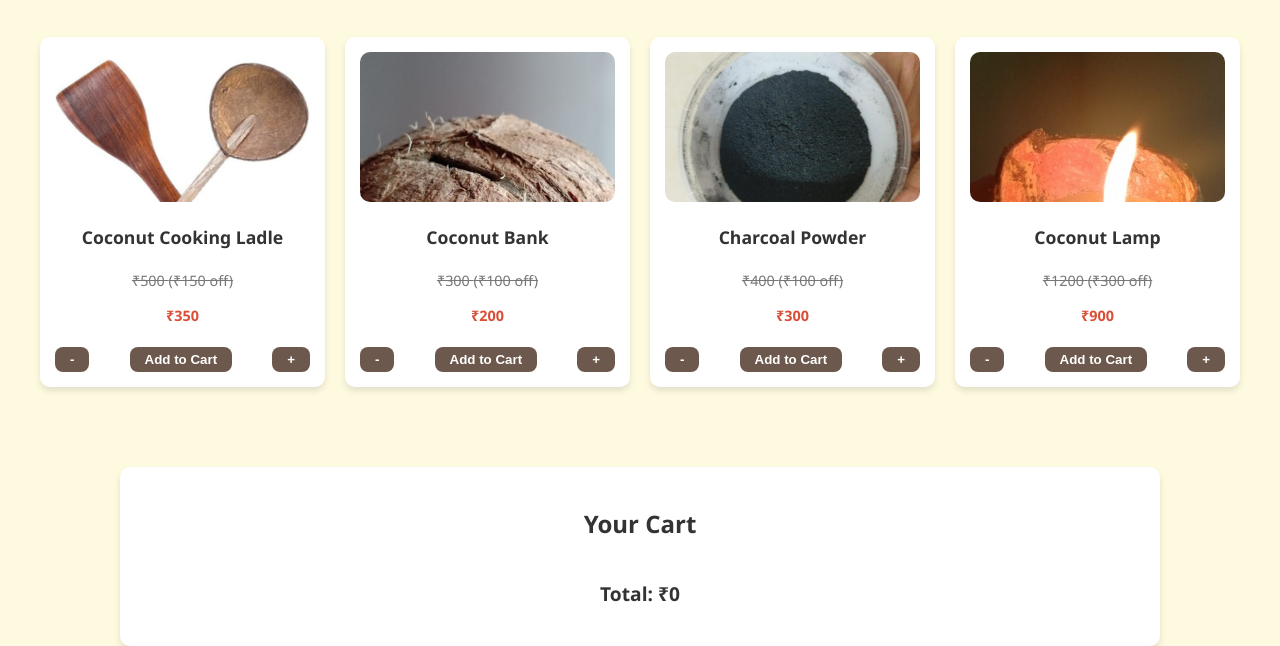
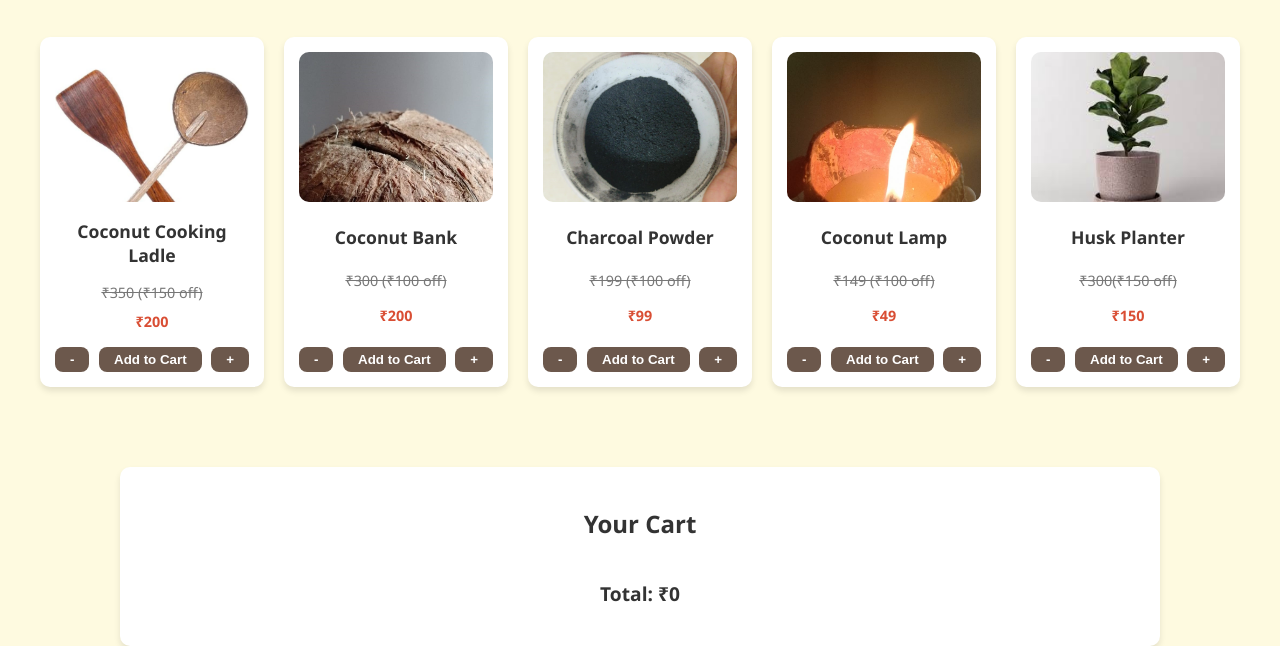
Before and after one commit to lokeshgithub-collab/husk_n_shell_website_final, a plain HTML site: page products.html in a window 1280 px wide. Shown: the part 166-812 px from the top of the page. Drawn offline with Linux system fonts and the light colour scheme.

Commit message:
Add files via upload

```diff
--- a/products.html
+++ b/products.html
@@ -169,7 +169,7 @@
   </div>
   <nav>
     <ul>
-      <li><a href="husk.html">Home</a></li>
+      <li><a href="index.html">Home</a></li>
       <li><a href="delivery.html">Delivery</a></li>
       <li><a href="about.html">About</a></li>
       <li><a href="myaccount.html">MyAccount</a></li>
@@ -180,11 +180,13 @@
 <section class="products">
   <h2>Our Products</h2>
   <div class="product-grid">
+
+    <!-- Coconut Cooking Ladle -->
     <div class="product">
       <img src="images/coco ladle.jpeg" alt="Coco ladle" />
       <h3>Coconut Cooking Ladle</h3>
-      <p class="original-price">₹500 <span>(₹150 off)</span></p>
-      <p class="discount-price">₹350</p>
+      <p class="original-price">₹350 <span>(₹150 off)</span></p>
+      <p class="discount-price">₹200</p>
       <div class="controls">
         <button onclick="decreaseQuantity('Coconut Cooking Ladle')">-</button>
         <button onclick="addToCart('Coconut Cooking Ladle', 350)">Add to Cart</button>
@@ -192,6 +194,7 @@
       </div>
     </div>
 
+    <!-- Coconut Bank -->
     <div class="product">
       <img src="images/cocobank.jpg" alt="Coconut Bank" />
       <h3>Coconut Bank</h3>
@@ -204,11 +207,12 @@
       </div>
     </div>
 
+    <!-- Charcoal Powder -->
     <div class="product">
       <img src="images/charcoal powder.jpg" alt="Charcoal Powder" />
       <h3>Charcoal Powder</h3>
-      <p class="original-price">₹400 <span>(₹100 off)</span></p>
-      <p class="discount-price">₹300</p>
+      <p class="original-price">₹199 <span>(₹100 off)</span></p>
+      <p class="discount-price">₹99</p>
       <div class="controls">
         <button onclick="decreaseQuantity('Charcoal Powder')">-</button>
         <button onclick="addToCart('Charcoal Powder', 300)">Add to Cart</button>
@@ -216,17 +220,32 @@
       </div>
     </div>
 
+    <!-- Coconut Lamp -->
     <div class="product">
-      <img src="images/cocolamp.jpg" alt="Coconut lamp" />
+      <img src="images/cocolamp.jpg" alt="Coconut Lamp" />
       <h3>Coconut Lamp</h3>
-      <p class="original-price">₹1200 <span>(₹300 off)</span></p>
-      <p class="discount-price">₹900</p>
+      <p class="original-price">₹149 <span>(₹100 off)</span></p>
+      <p class="discount-price">₹49</p>
       <div class="controls">
         <button onclick="decreaseQuantity('Coconut Lamp')">-</button>
         <button onclick="addToCart('Coconut Lamp', 900)">Add to Cart</button>
         <button onclick="increaseQuantity('Coconut Lamp')">+</button>
       </div>
     </div>
+
+    <!-- Husk Planter -->
+    <div class="product">
+      <img src="images/huskplanter.jpg" alt="Husk Planter" />
+      <h3>Husk Planter</h3>
+      <p class="original-price">₹300<span>(₹150 off)</span></p>
+      <p class="discount-price">₹150</p>
+      <div class="controls">
+        <button onclick="decreaseQuantity('Husk Planter')">-</button>
+        <button onclick="addToCart('Husk Planter', 450)">Add to Cart</button>
+        <button onclick="increaseQuantity('Husk Planter')">+</button>
+      </div>
+    </div>
+
   </div>
 </section>
 
```
Also changed, not shown: about.html (+1 -1 lines), delivery.html (+1 -1 lines), login.html (+1 -1 lines), myaccount.html (+1 -1 lines), images/huskplanter.jpg (added).
